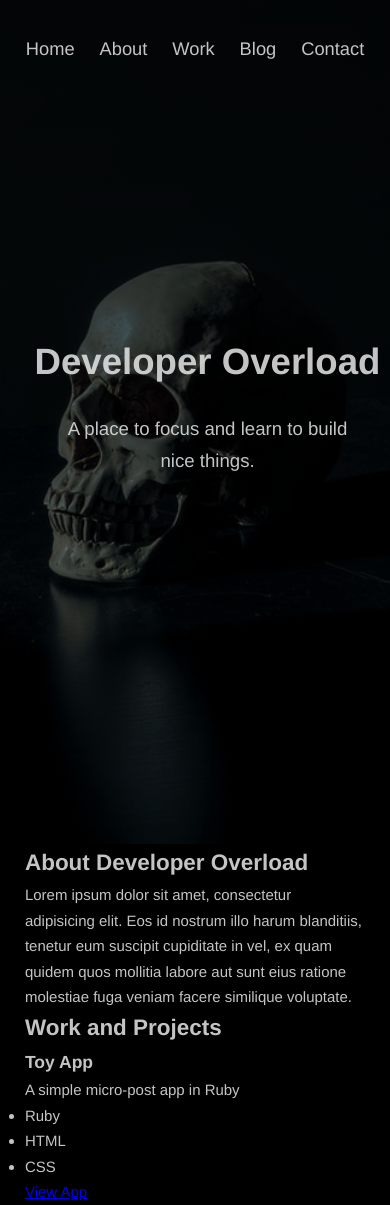
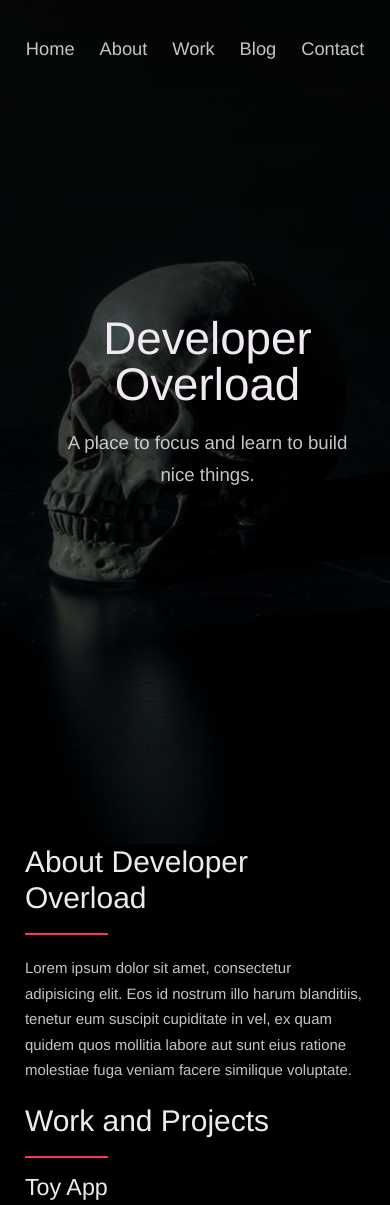
Before and after one commit to tsimpson/dev-overload, a plain HTML site: page index.html in a window 390 px wide. Shown: the top 1205 px of the page. Drawn offline with Linux system fonts and the light colour scheme.

Commit message:
style updates, restructure style.css

```diff
--- a/style.css
+++ b/style.css
@@ -137,13 +137,46 @@ nav {
     background: var(--pink);
 }
 
-/*=============== MEDIA QUERIES ============== */
-@media(max-width: 1000px) {
-    html {
-        font-size: 52%;
-    }
+/*=============== Headings/Paragraphs etc. ============== */
+h1, h2, h3 {
+    font-family: var(--font-stack);
+    font-weight: 400;
+    line-height: var(--line-height-small);
+    color: var(--white);
 }
 
+.heading-primary {
+    line-height: 1;
+    font-size: var(--font-size-huge);
+    font-weight: 400;
+}
+
+h2 {
+    font-size: var(--font-size-large);
+    margin-bottom: var(--gutter-medium);
+}
+
+h2::after {
+    content: '';
+    display: block;
+    height: 2px;
+    width: 10rem;
+    background: var(--pink);
+    margin: var(--gutter-small) 0;
+}
+
+h2 {
+    font-size: var(--font-size-medium-1);
+    margin-bottom: var(--gutter-small);
+}
+
+p {
+    margin: var(--gutter-small-1) 0;
+}
+
+
+
+/*=============== MEDIA QUERIES ============== */
 @media(max-width: 1340px) {
     .row {
         max-width: 1100px;
@@ -156,15 +189,25 @@ nav {
     }
 }
 
+@media(max-width: 1000px) {
+    html {
+        font-size: 52%;
+    }
+}
+
+@media(max-width: 900px) {
+    .heading-primary {
+        font-size: 6.5rem;
+    }
+
+    p {
+        max-width: var(--container-small-width);
+    }
+}
+
 @media(max-width: 600px) {
     .row {
         padding: 0 var(--gutter-normal);
-    }
-}
-
-@media(max-width: 300px) {
-    .row {
-        padding: 0 var(--gutter-small);
     }
 }
 
@@ -176,11 +219,25 @@ nav {
     .header_text p {
         transform: scale(.8);
     }
-}
 
-@media(max-width: 500px) {
     nav {
         justify-content: center;
+    }
+
+    .heading-primary {
+        font-size: var(--font-size-large);
+    }
+
+    h2 {
+        font-size: var(--font-size-medium-1);
+    }
+
+    h3 {
+        font-size: var(--font-size-medium);
+    }
+
+    p {
+        margin: var(--gutter-small-1) 0;
     }
 }
 
@@ -191,6 +248,10 @@ nav {
 }
 
 @media(max-width: 300px) {
+    .row {
+        padding: 0 var(--gutter-small);
+    }
+
     nav {
         font-size: var(--font-size-small);
     }
```
